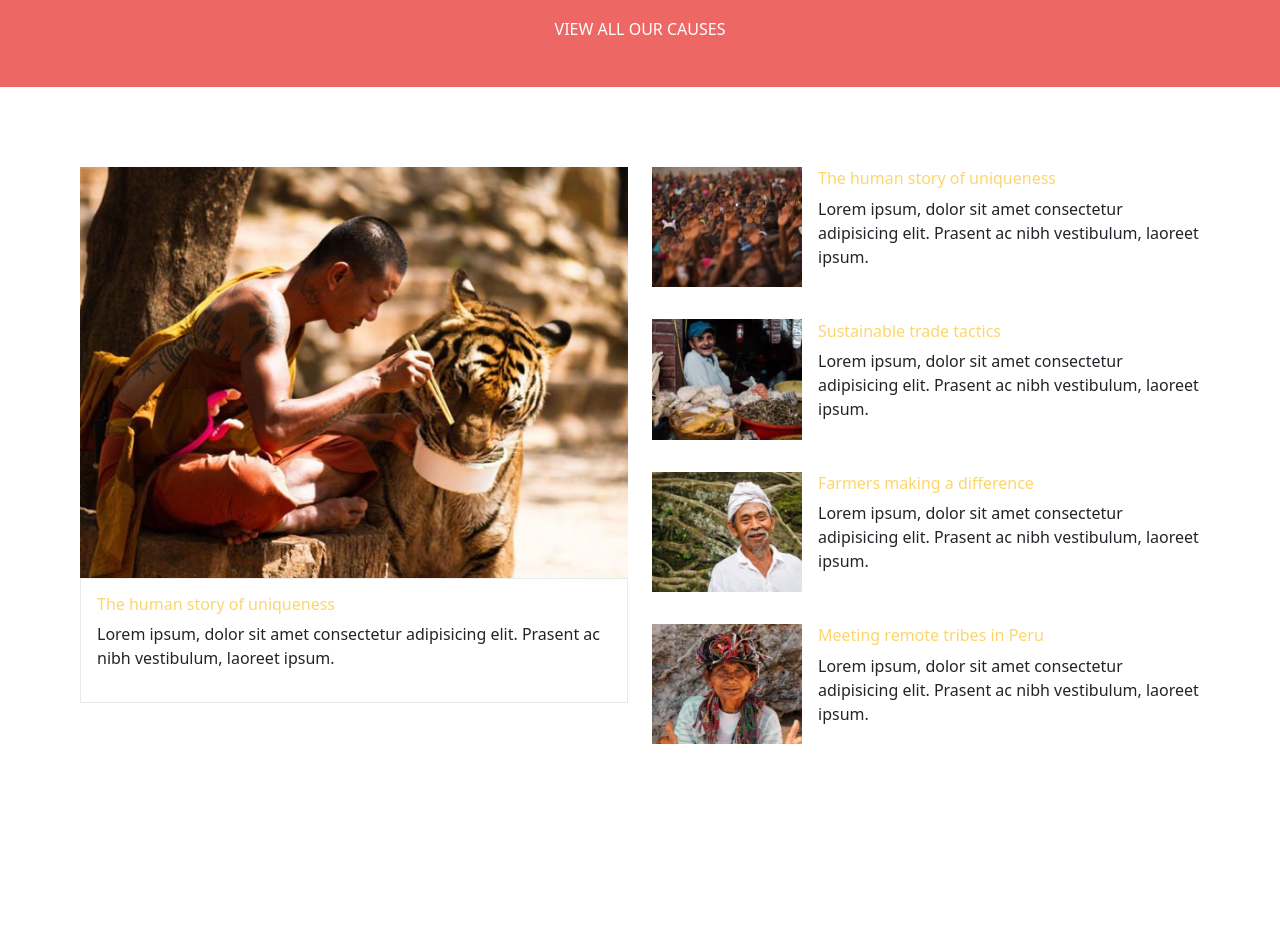
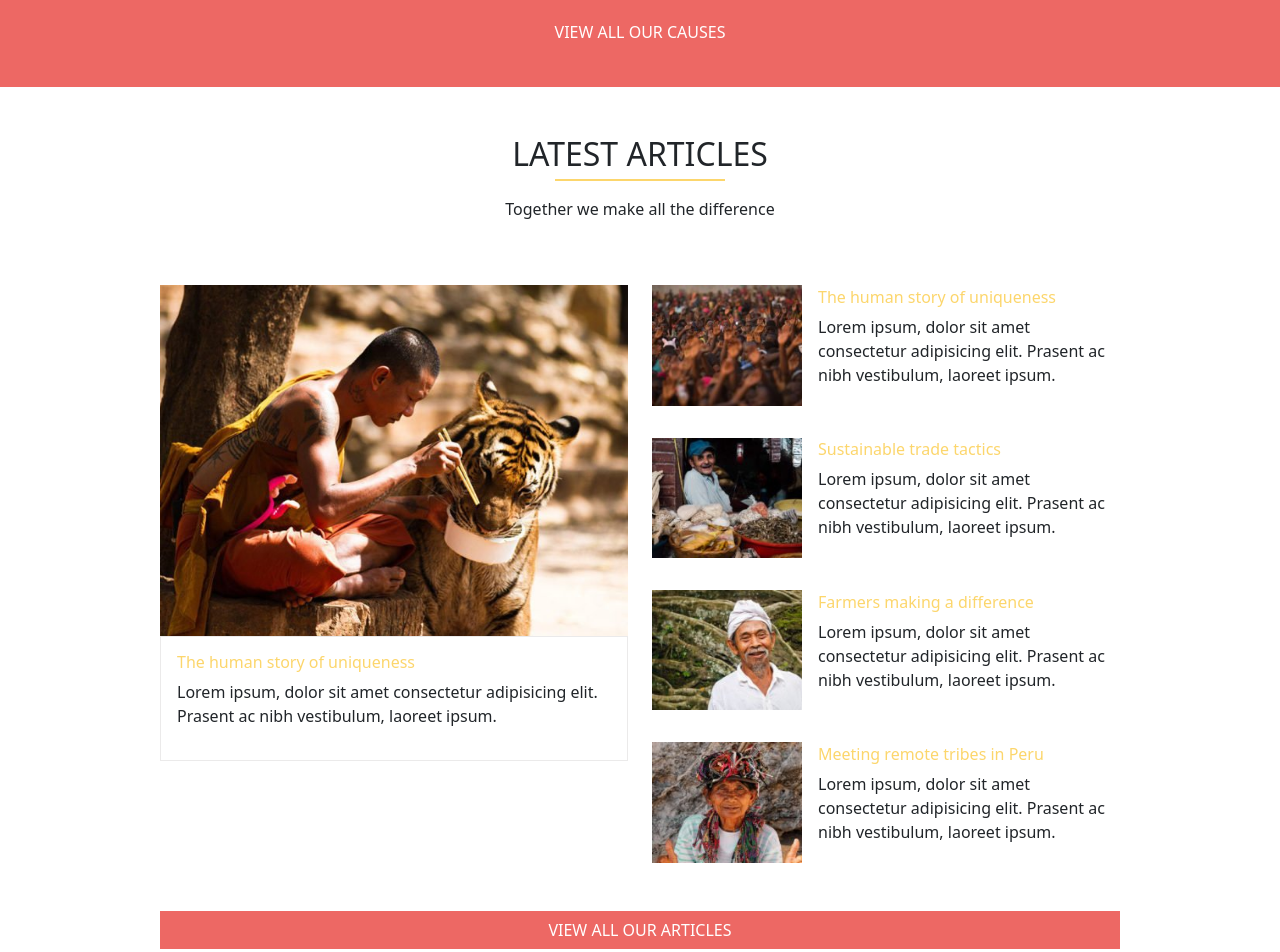
Before and after one commit to palumbolorenzo/proj-html-vuejs, a Vue app: page / in a window 1280 px wide. Shown: the part 2620-3572 px from the top of the page. Before the commit the page ends 3444 px from the top, so only its background shows below. Built offline with nearby package versions, Linux system fonts and the light colour scheme.

Commit message:
doing footer

```diff
--- a/src/components/FooterPage.vue
+++ b/src/components/FooterPage.vue
@@ -1,5 +1,22 @@
 <template>
-  <div></div>
+  <div>
+    <div class="first">
+        <div class="first-title-cont">
+            <div class="first-title">
+                <h2 class="text-uppercase title text-white">change a life today</h2>
+            </div>
+
+            <div class="subtitle text-white">
+                <p class="">As long as poverty, injustice & inequality persist, none of us can truly rest. It doesn't take much to change a life. Het in touch today and start making the difference.</p>
+            </div>
+
+            <div class="buttons">
+                <button class="btn text-uppercase">volunteer</button>
+                <button class="btn text-uppercase">donate now</button>
+            </div>
+        </div>
+    </div>
+  </div>
 </template>
 
 <script>
@@ -9,5 +26,63 @@ name: 'FooterPage'
 </script>
 
 <style lang="scss" scoped>
+.first {
+    background-image: url('@/img/home-footer.jpg');
+    height: 550px;
+    background-position: center;
+}
 
+.title {
+    text-align: center;
+    display: flex;
+    flex-direction: column;
+    gap: 1rem;
+    position: relative;
+}
+
+.first-title-cont {
+    padding: 10rem 10rem 5rem;
+    display: flex;
+    flex-direction: column;
+    align-items: center;
+    gap: 1rem;
+}
+
+.title::after {
+    background-color: #FCD66C;
+    bottom: 0;
+    content: '';
+    display: block;
+    height: 2px;
+    left: 50%;
+    position: absolute;
+    transform: translate(-50%, 0);
+    width: 170px;
+}
+
+.subtitle {
+    margin-top: 1rem;
+    text-align: center;
+    display: flex;
+    flex-direction: column;
+}
+
+.buttons {
+    display: flex;
+    justify-content: center;
+    gap: 1rem;
+}
+
+.btn {
+    border: 1px solid white;
+    color: white;
+    border-radius: 0;
+    padding: .5rem 1rem;
+}
+
+.btn:hover {
+    border: 1px solid #FCD66C;
+    color: #FCD66C;
+    transition: .5s;
+}
 </style>
--- a/src/components/MainPage.vue
+++ b/src/components/MainPage.vue
@@ -88,11 +88,21 @@
 
     <div class="fourth">
         <div>
-            <p class="text-uppercase text-white central">view all our causes</p>
+            <h6 class="text-uppercase text-white central">view all our causes</h6>
         </div>
     </div>
 
     <div class="fifth">
+        <div class="fifth-title-cont">
+            <div class="fifth-title">
+                <h2 class="text-uppercase articles-title">latest articles</h2>
+            </div>
+
+            <div class="subtitle">
+                <p class="">Together we make all the difference</p>
+            </div>
+        </div>
+
         <div class="fifth-container row row-cols-2">
             <div class="fifth-left col">
                 <div class="big-pic">
@@ -138,6 +148,9 @@
                     </div>
                 </div>
             </div>
+        </div>
+        <div class="button-container">
+            <button class="btn article-btn text-uppercase">view all our articles</button>
         </div>
     </div>
   </div>
@@ -209,7 +222,7 @@ name: 'MainPage',
     margin-top: 5rem;
 }
 
-.second-title, .third-title {
+.second-title, .third-title, .fifth-title {
     text-align: center;
     display: flex;
     flex-direction: column;
@@ -230,6 +243,18 @@ name: 'MainPage',
 }
 
 .causes-title::after {
+    background-color: #FCD66C;
+    bottom: 0;
+    content: '';
+    display: block;
+    height: 2px;
+    left: 50%;
+    position: absolute;
+    transform: translate(-50%, 0);
+    width: 170px;
+}
+
+.articles-title::after {
     background-color: #FCD66C;
     bottom: 0;
     content: '';
@@ -284,7 +309,7 @@ name: 'MainPage',
 }
 
 .fifth-container {
-    padding: 5rem;
+    padding: 3rem 10rem;
     display: flex;
     justify-content: center;
 }
@@ -324,4 +349,24 @@ name: 'MainPage',
 .contact-desc h6 {
     color: #FCD66C;
 }
+
+.fifth-title-cont {
+    padding-top: 3rem;
+}
+
+.button-container {
+    display: flex;
+    justify-content: center;
+    margin-bottom: 5rem;
+}
+
+.btn, .article-button {
+    background-color: #ED6864;
+    width: calc(100% - 20rem);
+
+}
+
+.btn:hover, .article-button:hover {
+    background-color: #f07d79;
+}
 </style>
```
